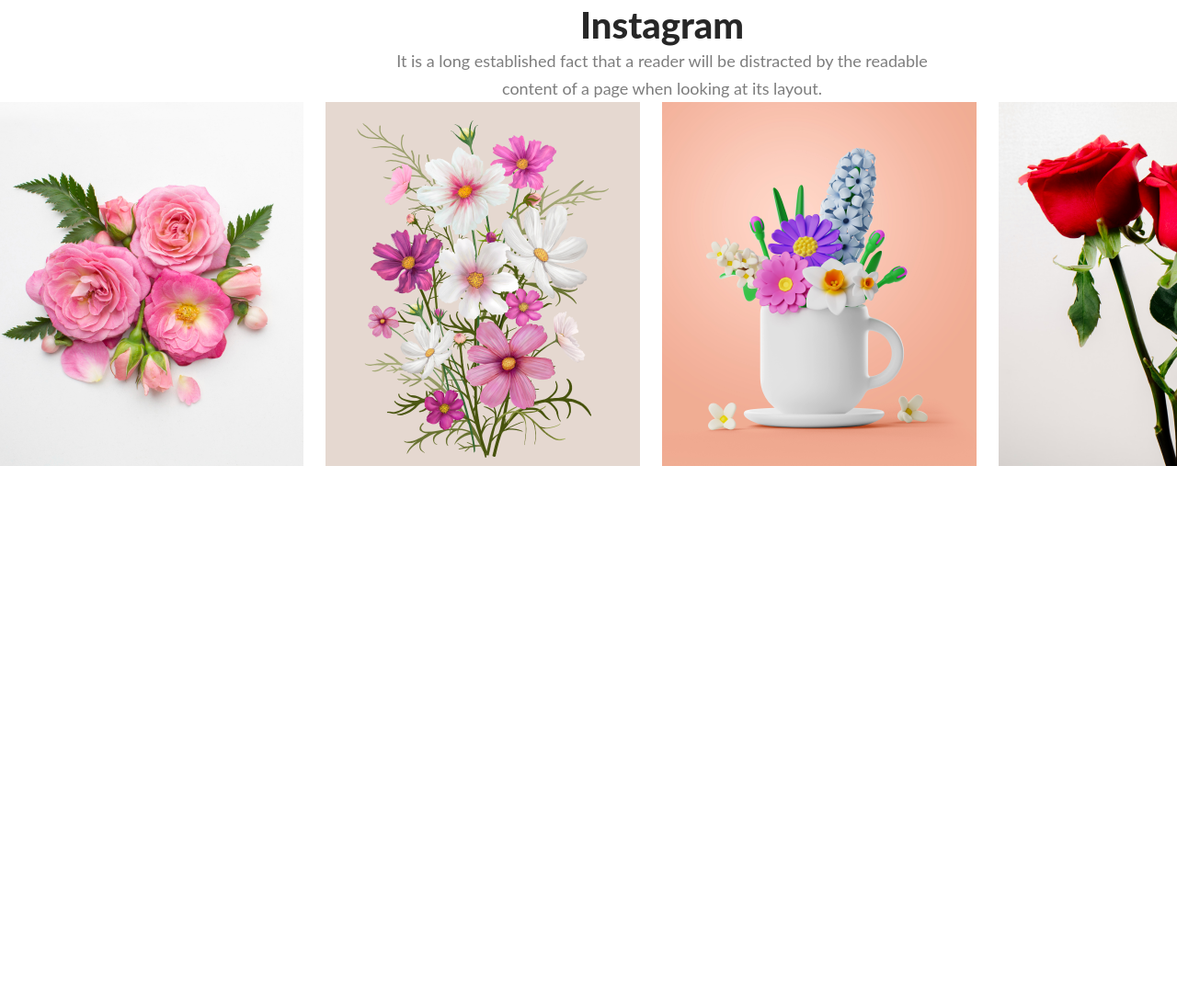
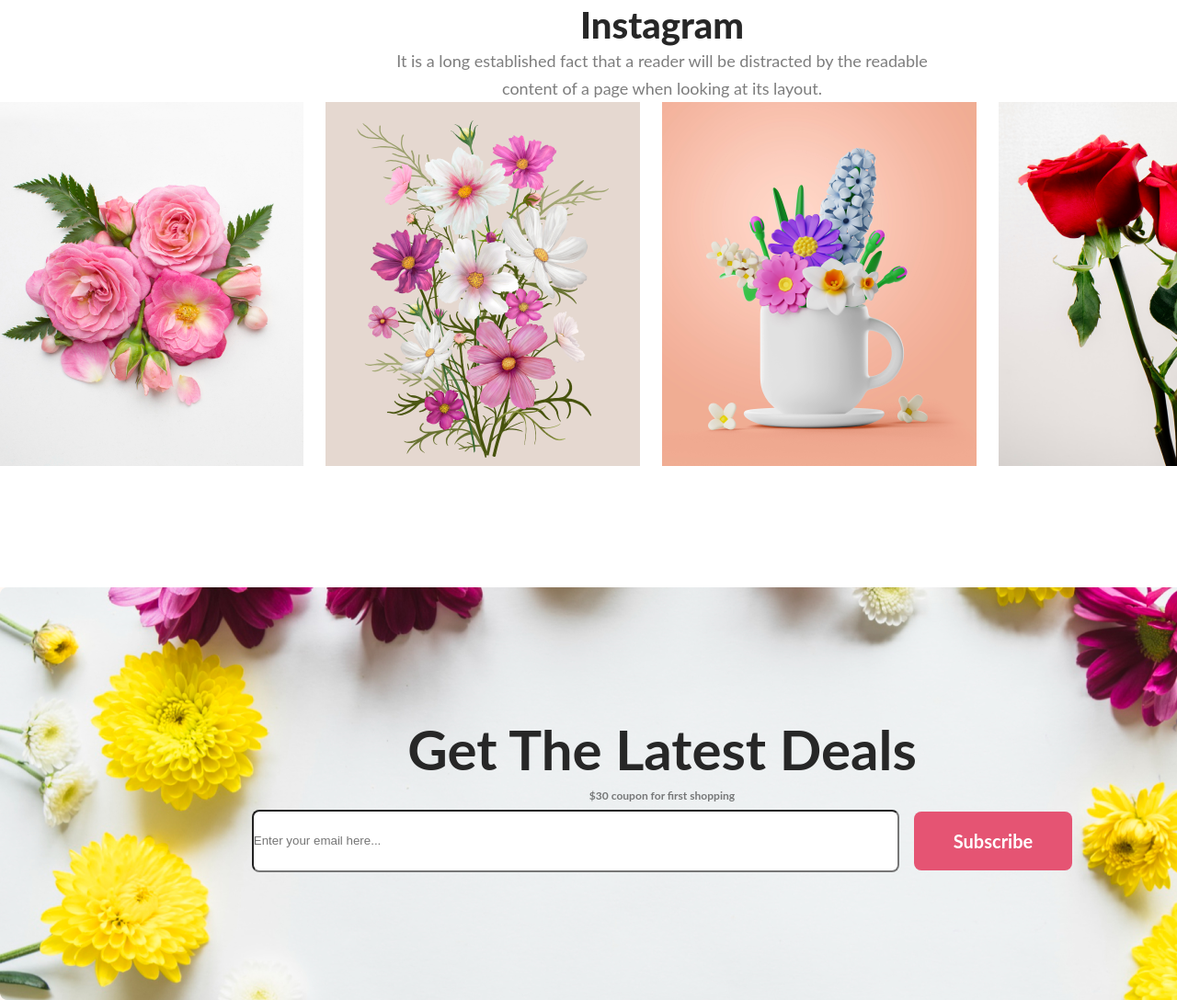
Before and after one commit to masudranadhk/flower-shop, a plain HTML site: page index.html in a window 1280 px wide. Shown: the part 3058-4146 px from the top of the page at 92% size. Before the commit the page ends 3569 px from the top, so only its background shows below. Drawn offline with Linux system fonts and the light colour scheme.

Commit message:
instragram Commit

```diff
--- a/index.html
+++ b/index.html
@@ -117,7 +117,7 @@
         <div class="hotdeal">
             <div class="hotdeal-content">
                 <h1 class="hotdeal-title">
-                    Hot Deal ! Sale Up To 25% <span class="offspan" >Off</span>
+                    Hot Deal ! Sale Up To 25% <span class="offspan">Off</span>
                 </h1>
                 <p class="hotdeal-description">
                     It is a long established fact that a reader will be distracted by the readable <br> content of a
@@ -139,7 +139,8 @@
         <div class="instragram">
             <div class="instragram-content">
                 <h3 class="instragram-title">Instagram</h3>
-        <p class="instragram-description">It is a long established fact that a reader will be distracted by the readable<br>content of a page when looking at its layout.</p>
+                <p class="instragram-description">It is a long established fact that a reader will be distracted by the
+                    readable<br>content of a page when looking at its layout.</p>
 
             </div>
 
@@ -182,6 +183,40 @@
         </div>
         <!-- Instragram HTML end -->
 
+        <!-- Latest deal HTML Start -->
+        <div class="latestdeal">
+            <div>
+            <div class="latestdeal-head">
+                <div class="latestdeal-title">
+                    <h2>Get The Latest Deals</h2>
+
+                </div>
+                <div class="latestdeal-description">
+                    <h6>$30 coupon for first shopping</h6>
+
+                </div>
+            </div>
+            <div class="latestdeal-subscribe">
+                <div class="input1 ">
+                    <input class="input" type="text" placeholder="Enter your email here...">
+                </div>
+                <div class="btnn">
+                    <button class="btn-primary-new"> Subscribe</button>
+
+                </div>
+
+
+            </div>
+
+        </div>
+
+        </div>
+
+
+        <!-- Latest deal HTML Start -->
+
+
+
 
     </main>
 
--- a/style.css
+++ b/style.css
@@ -405,8 +405,6 @@ margin-right: 24px;
 }
 
 
-
-
 .logo-title-style {
     color: #272727;
     text-align: center;
@@ -421,3 +419,72 @@ margin-right: 24px;
 }
 
 /* Features Style End */
+
+
+
+/* Latest Deal style start */
+
+.latestdeal {
+    background-color: #FFF8F3;
+    background-image: url('../Flower Asset/Rectangle 9.png');
+    background-repeat: no-repeat;
+    background-position: top left 0;
+    text-align: center;
+    margin: auto;
+    margin-top: 128px;
+    width: 1440px;
+    height: 449px;
+    flex-shrink: 0;
+    justify-content: center;
+    display: flex;
+    align-items: center;
+}
+
+.latestdeal-subscribe {
+    display: flex;
+    justify-content: center;
+    align-items: center;
+}
+
+.input {
+    width: 700px;
+    height: 64px;
+    flex-shrink: 0;
+    border-radius: 8px;
+    background: #FFF;
+    margin-right: 16px;
+}
+.input ::placeholder
+{
+    color: rgba(39, 39, 39, 0.60);
+text-align: center;
+font-family: Lato;
+font-size: 16px;
+font-style: normal;
+font-weight: 400;
+line-height: normal;
+}
+
+.latestdeal-title {
+
+    color: #272727;
+    text-align: center;
+    font-family: Lato;
+    font-size: 40px;
+    font-style: normal;
+    font-weight: 800;
+    line-height: normal;
+}
+
+.latestdeal-description {
+    color: rgba(39, 39, 39, 0.60);
+    text-align: center;
+    font-family: Lato;
+    font-size: 18px;
+    font-style: normal;
+    font-weight: 400;
+    line-height: 30px;
+}
+
+
+/* Latest Deal style end */
```
Lines whose indentation alone changed are shown as unchanged.
